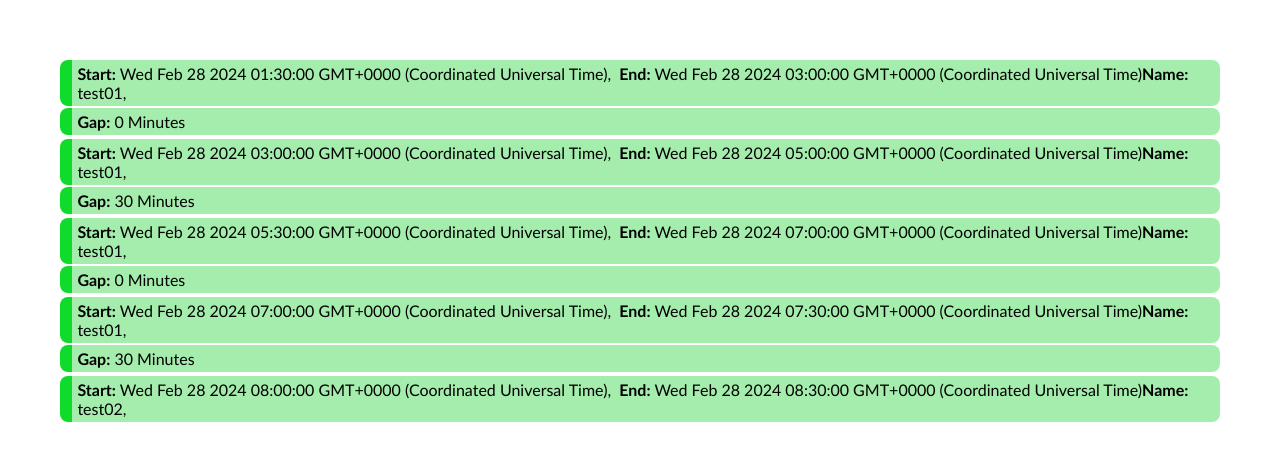
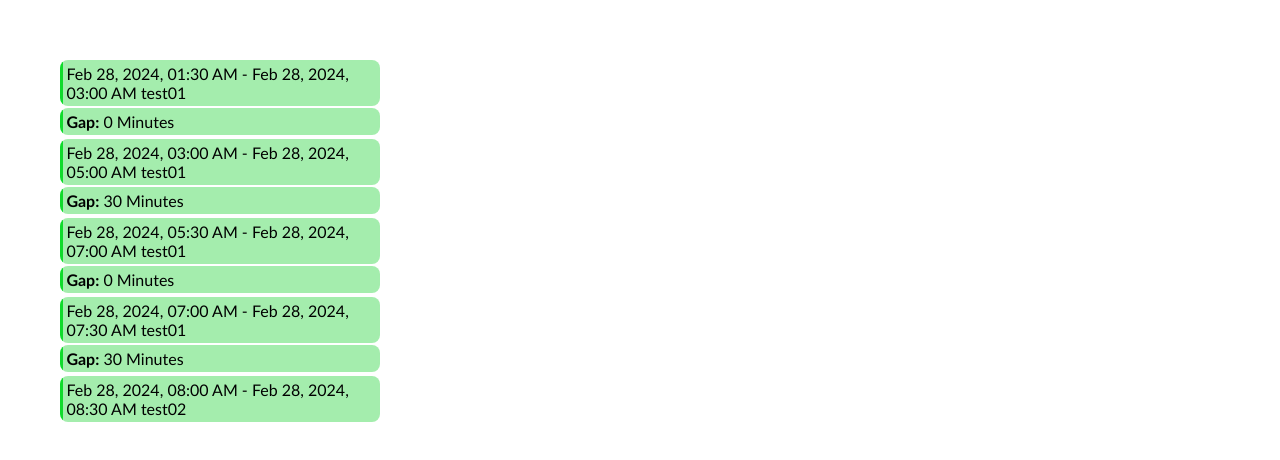
Before and after one commit to daiyanrafi/SCHEDULINGSYSTEM-test-practice, a React (Create React App) app: page / in a window 1280 px wide. Shown: the top 460 px of the page. Built offline with nearby package versions, Linux system fonts and the light colour scheme.

Commit message:
11.13 am - 28/02

```diff
--- a/src/schedule/ScheduleManagement.tsx
+++ b/src/schedule/ScheduleManagement.tsx
@@ -18,8 +18,14 @@ const ScheduleManagement: React.FC<{ schedule: ScheduleItem[] }> = ({ schedule }
       return gap;
     };
 
+  // Function to format the date in the desired format
+  const formatDate = (dateString: string) => {
+    const date = new Date(dateString);
+    return date.toLocaleString('en-US', { month: 'short', day: '2-digit', year: 'numeric', hour: '2-digit', minute: '2-digit' });
+  };
+
   return (
-    <div style={{ marginLeft: '60px', marginRight: '60px', marginTop: '60px' }}>
+    <div style={{ marginLeft: '60px', marginRight: '900px', marginTop: '60px' }}>
       {schedule.map((item, index) => (
         <div key={index} style={{ marginBottom: '4px' }}>
           <div
@@ -27,7 +33,7 @@ const ScheduleManagement: React.FC<{ schedule: ScheduleItem[] }> = ({ schedule }
               background: `linear-gradient(to right, #0fdb2b 01%, #a4edad 01%, #a4edad 100%)`,
               padding: '4px',
               margin: '2px 0',
-              paddingLeft: '1.5%', // Start content after 10% deep color
+              paddingLeft: '02%', // Start content after 10% deep color
               fontFamily: 'Calibri', // Set font to Calibri
               transition: 'background-color 0.3s', // Add transition for smooth effect
               borderRadius: '8px', // Add rounded borders
@@ -37,9 +43,7 @@ const ScheduleManagement: React.FC<{ schedule: ScheduleItem[] }> = ({ schedule }
           >
             <p style={{ margin: 0 }}>
               {/* <strong>Resource:</strong> {item.Resource.name}, &nbsp; */}
-              <strong>Start:</strong> {new Date(item.starttime).toString()}, &nbsp;
-              <strong>End:</strong> {new Date(item.endtime).toString()}
-              <strong>Name:</strong> {item.name}, &nbsp;
+              {formatDate(item.starttime)} - {formatDate(item.endtime)} {item.name}
             </p>
           </div>
           {index < schedule.length - 1 && (
@@ -48,7 +52,7 @@ const ScheduleManagement: React.FC<{ schedule: ScheduleItem[] }> = ({ schedule }
                 background: `linear-gradient(to right, #0fdb2b 01%, #a4edad 01%, #a4edad 100%)`,
                 padding: '4px',
                 margin: '2px 0',
-                paddingLeft: '1.5%', // Start content after 10% deep color
+                paddingLeft: '02%', // Start content after 10% deep color
                 fontFamily: 'Calibri', // Set font to Calibri
                 transition: 'background-color 0.3s', // Add transition for smooth effect
                 borderRadius: '8px', // Add rounded borders
```
Lines whose indentation alone changed are shown as unchanged.
